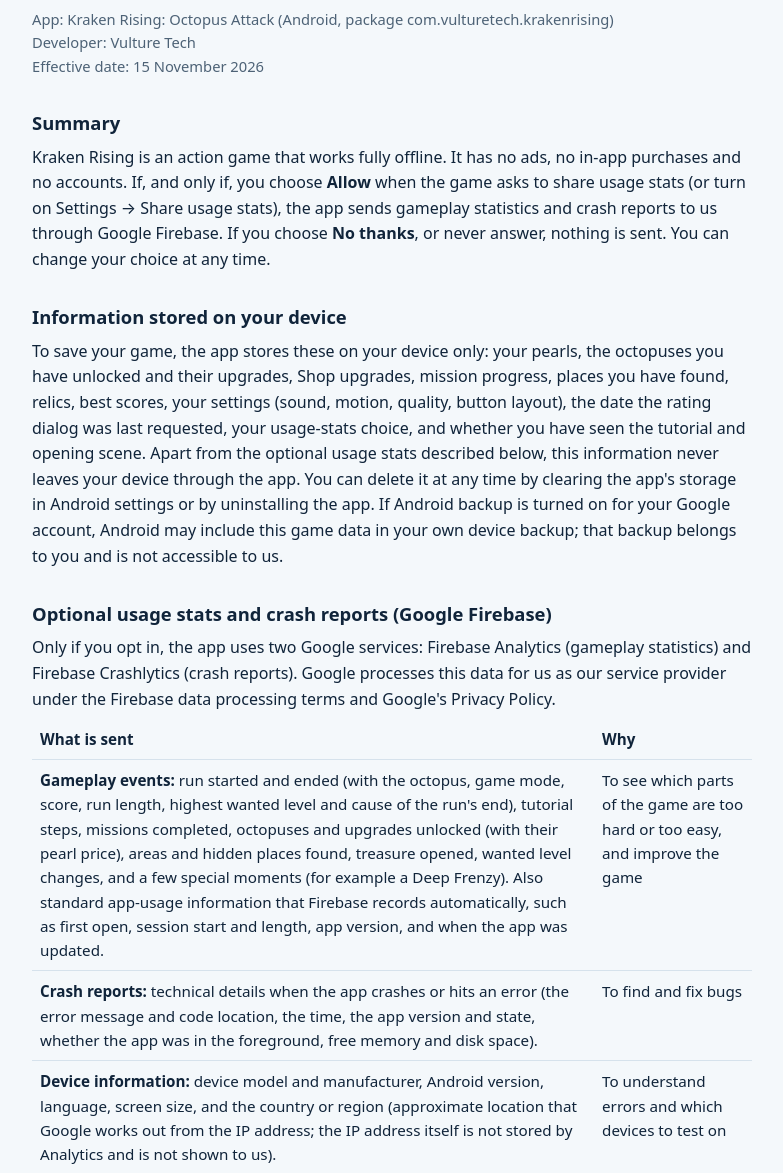
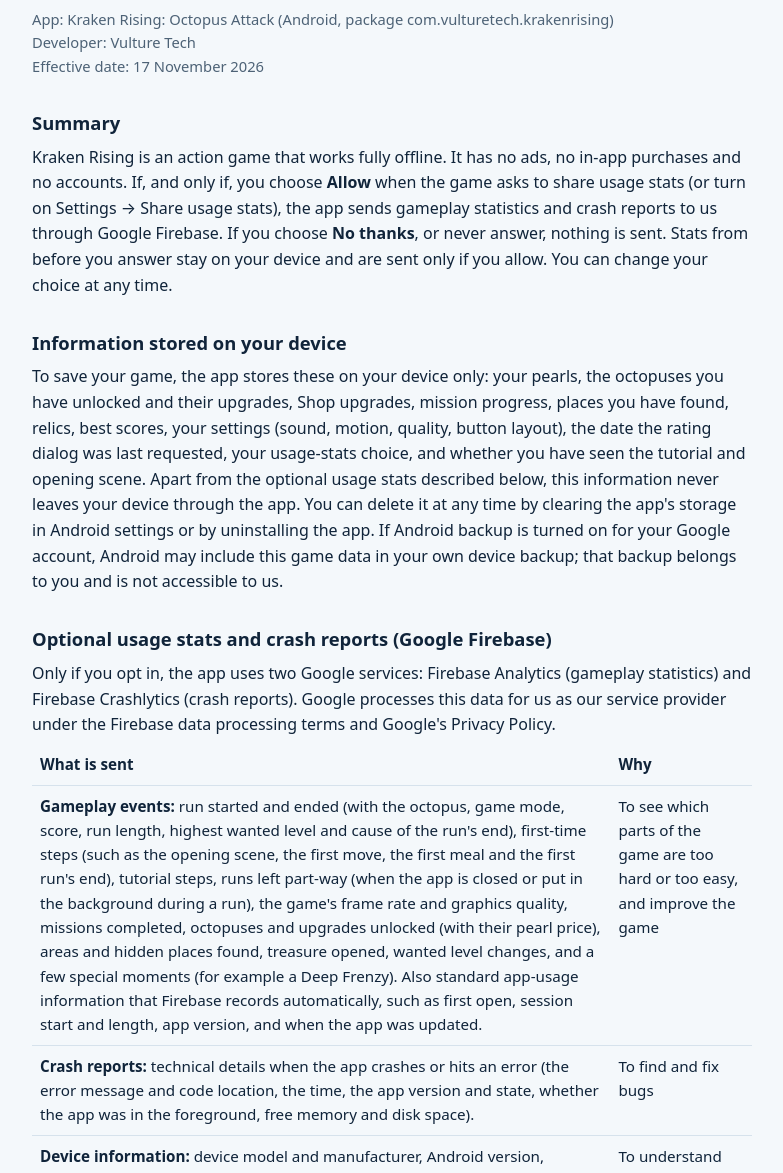
Before and after one commit to HasanGilani/kraken-rising-privacy, a plain HTML site: page index.html in a window 1280 px wide. Shown: the part 63-1236 px from the top of the page, without its empty margins (248-1031 px from the left). Drawn offline with Linux system fonts and the light colour scheme.

Commit message:
Privacy policy: stats from before the answer stay on the device; first-time steps, frame rate, memory size
Co-Authored-By: Claude Opus 5.5 <noreply@anthropic.com>

```diff
--- a/index.html
+++ b/index.html
@@ -20,10 +20,10 @@
 <body>
 <main>
 <h1>Kraken Rising Privacy Policy</h1>
-<p class="meta">App: Kraken Rising: Octopus Attack (Android, package com.vulturetech.krakenrising)<br>Developer: Vulture Tech<br>Effective date: 15 November 2026</p>
+<p class="meta">App: Kraken Rising: Octopus Attack (Android, package com.vulturetech.krakenrising)<br>Developer: Vulture Tech<br>Effective date: 17 November 2026</p>
 
 <h2>Summary</h2>
-<p>Kraken Rising is an action game that works fully offline. It has no ads, no in-app purchases and no accounts. If, and only if, you choose <b>Allow</b> when the game asks to share usage stats (or turn on Settings → Share usage stats), the app sends gameplay statistics and crash reports to us through Google Firebase. If you choose <b>No thanks</b>, or never answer, nothing is sent. You can change your choice at any time.</p>
+<p>Kraken Rising is an action game that works fully offline. It has no ads, no in-app purchases and no accounts. If, and only if, you choose <b>Allow</b> when the game asks to share usage stats (or turn on Settings → Share usage stats), the app sends gameplay statistics and crash reports to us through Google Firebase. If you choose <b>No thanks</b>, or never answer, nothing is sent. Stats from before you answer stay on your device and are sent only if you allow. You can change your choice at any time.</p>
 
 <h2>Information stored on your device</h2>
 <p>To save your game, the app stores these on your device only: your pearls, the octopuses you have unlocked and their upgrades, Shop upgrades, mission progress, places you have found, relics, best scores, your settings (sound, motion, quality, button layout), the date the rating dialog was last requested, your usage-stats choice, and whether you have seen the tutorial and opening scene. Apart from the optional usage stats described below, this information never leaves your device through the app. You can delete it at any time by clearing the app's storage in Android settings or by uninstalling the app. If Android backup is turned on for your Google account, Android may include this game data in your own device backup; that backup belongs to you and is not accessible to us.</p>
@@ -32,9 +32,9 @@
 <p>Only if you opt in, the app uses two Google services: Firebase Analytics (gameplay statistics) and Firebase Crashlytics (crash reports). Google processes this data for us as our service provider under the Firebase data processing terms and Google's Privacy Policy.</p>
 <table>
 <tr><th>What is sent</th><th>Why</th></tr>
-<tr><td><b>Gameplay events:</b> run started and ended (with the octopus, game mode, score, run length, highest wanted level and cause of the run's end), tutorial steps, missions completed, octopuses and upgrades unlocked (with their pearl price), areas and hidden places found, treasure opened, wanted level changes, and a few special moments (for example a Deep Frenzy). Also standard app-usage information that Firebase records automatically, such as first open, session start and length, app version, and when the app was updated.</td><td>To see which parts of the game are too hard or too easy, and improve the game</td></tr>
+<tr><td><b>Gameplay events:</b> run started and ended (with the octopus, game mode, score, run length, highest wanted level and cause of the run's end), first-time steps (such as the opening scene, the first move, the first meal and the first run's end), tutorial steps, runs left part-way (when the app is closed or put in the background during a run), the game's frame rate and graphics quality, missions completed, octopuses and upgrades unlocked (with their pearl price), areas and hidden places found, treasure opened, wanted level changes, and a few special moments (for example a Deep Frenzy). Also standard app-usage information that Firebase records automatically, such as first open, session start and length, app version, and when the app was updated.</td><td>To see which parts of the game are too hard or too easy, and improve the game</td></tr>
 <tr><td><b>Crash reports:</b> technical details when the app crashes or hits an error (the error message and code location, the time, the app version and state, whether the app was in the foreground, free memory and disk space).</td><td>To find and fix bugs</td></tr>
-<tr><td><b>Device information:</b> device model and manufacturer, Android version, language, screen size, and the country or region (approximate location that Google works out from the IP address; the IP address itself is not stored by Analytics and is not shown to us).</td><td>To understand errors and which devices to test on</td></tr>
+<tr><td><b>Device information:</b> device model and manufacturer, Android version, language, screen size and pixel density, approximate memory size and number of processor cores, and the country or region (approximate location that Google works out from the IP address; the IP address itself is not stored by Analytics and is not shown to us).</td><td>To understand errors and which devices to test on</td></tr>
 <tr><td><b>Identifiers:</b> random identifiers created by Firebase for this installation of the app (the Analytics app-instance ID, the Firebase installation ID and a Crashlytics installation ID). They are not linked to your name, email, phone number or Google account.</td><td>To count players and group events and crashes from the same install</td></tr>
 </table>
 <p>We do not collect your name, email address, contacts, precise location, photos, files or anything you type. The app does not use the advertising ID or the Android ID, does not collect data for advertising, does not use Google Signals, and does not share or sell data to anyone. Analytics advertising features (ad storage, ad user data and ad personalization) are always switched off. All data is sent encrypted (HTTPS).</p>
```
